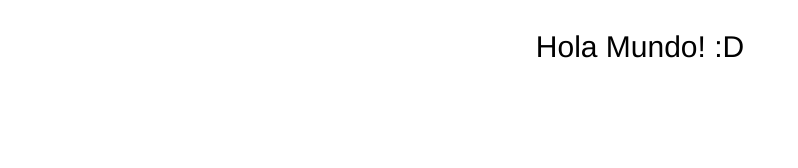
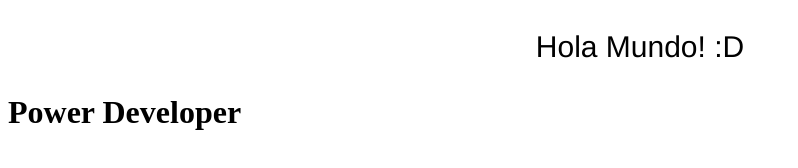
Before and after one commit to JavaPython22/Desarrolloweb_v1, a plain HTML site: page index.html in a window 1280 px wide. Shown: the whole page, without its empty margins (0-798 px from the left). Drawn offline with Linux system fonts and the light colour scheme.

Commit message:
Añadido h1

```diff
--- a/index.html
+++ b/index.html
@@ -8,6 +8,6 @@
 
 <p style="text-align:center; font-family:helvetica; font-size:30px;" >Hola Mundo! :D</p>
 
-
+<h1>Power Developer</h1>
 </body>
 </html>
```
